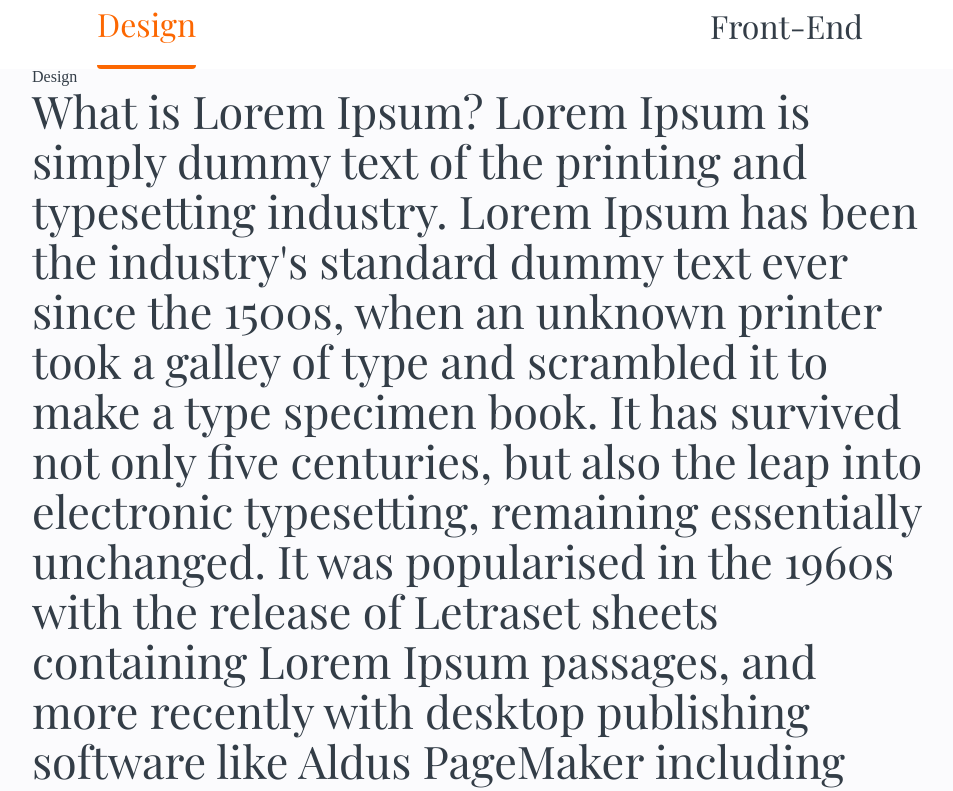
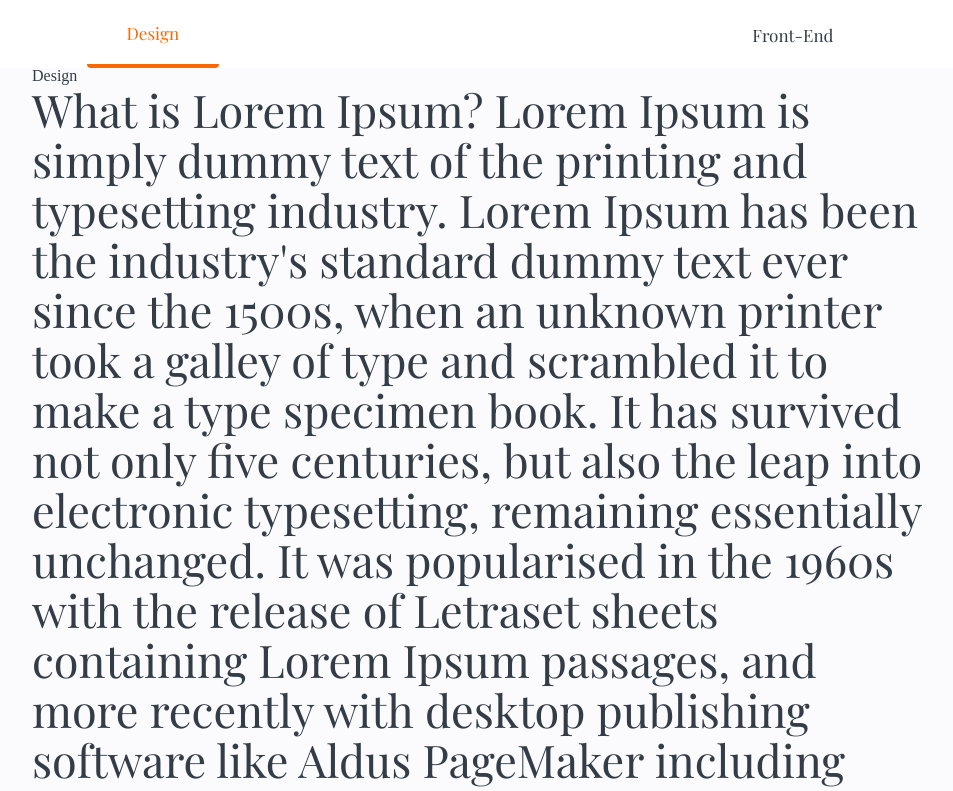
Before and after one commit to timtop/ayegbede-timothy-s-portfolio-site, a Gatsby site: page /Projects in a window 1280 px wide. Shown: the part 67-858 px from the top of the page, without its empty margins (160-1113 px from the left). Built offline with nearby package versions, Linux system fonts and the light colour scheme; Gatsby itself is replaced by a stand-in of ours.

Commit message:
projet fixes

```diff
--- a/src/Components/TabComponents/Tabs.js
+++ b/src/Components/TabComponents/Tabs.js
@@ -27,10 +27,10 @@ const Tabs = () => {
       {/* Tab stuffs */}
       <div className="outlet container">
         <TabContent id="tab1" activeTab={activeTab}>
-          <p>Design</p>
+          <div>Design</div>
         </TabContent>
         <TabContent id="tab2" activeTab={activeTab}>
-          <p>Front-End Development!</p>
+          <div>Front-End Development!</div>
         </TabContent>
       </div>
     </div>
--- a/src/Components/TabComponents/Tabs.scss
+++ b/src/Components/TabComponents/Tabs.scss
@@ -21,4 +21,7 @@ ul button {
   background-color: white;
   border: none;
   padding-bottom: 20px;
+  font-size: 17px !important;
+  cursor: pointer;
+  padding: 20px 40px 20px 40px;
 }
```
